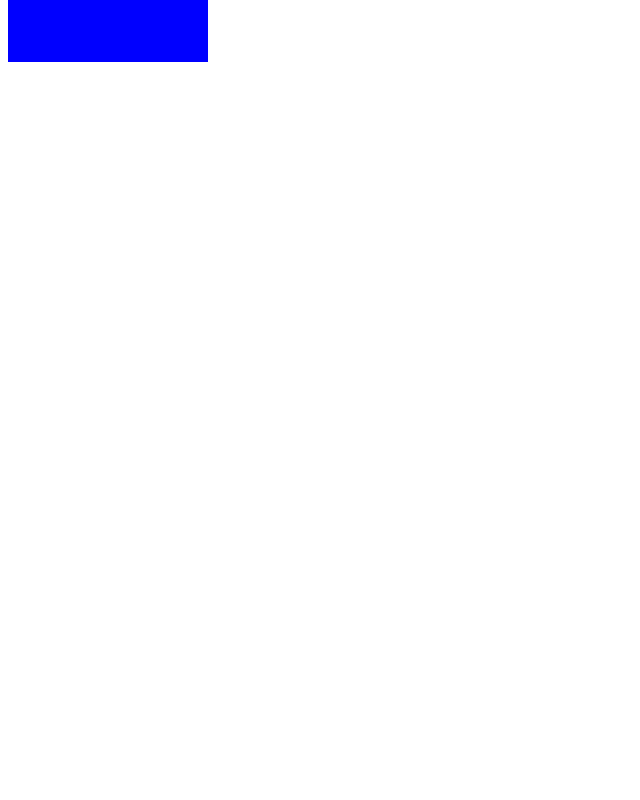
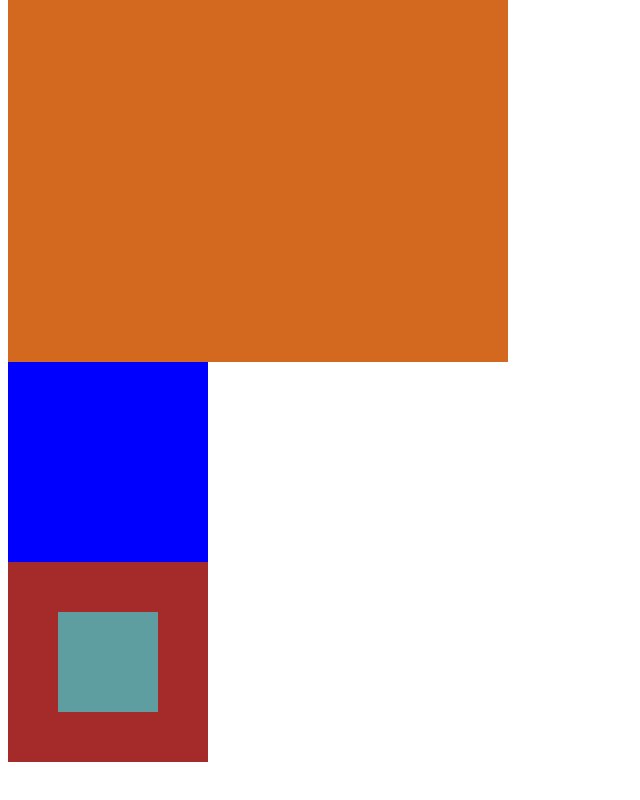
Before and after one commit to toombez/curseur-vif, a Vue app: page / in a window 1280 px wide. Shown: the part 646-1446 px from the top of the page, without its empty margins (0-640 px from the left). Before the commit the page ends 800 px from the top, so only its background shows below. Built offline with nearby package versions, Linux system fonts and the light colour scheme.

Commit message:
Add examples

```diff
--- a/src/App.vue
+++ b/src/App.vue
@@ -1,6 +1,7 @@
 <script setup lang="ts">
 import BorderCursor from './components/BorderCursor.vue';
 import CircleCursor from './components/CircleCursor.vue';
+import DefaultCursor from './components/DefaultCursor.vue';
 import SquareCursor from './components/SquareCursor.vue';
 import TheCursor from './components/TheCursor.vue';
 </script>
@@ -22,15 +23,36 @@ import TheCursor from './components/TheCursor.vue';
             </div>
         </div>
 
-        <div style="width: 200px; aspect-ratio: 1; background-color: blue;"
+        <div
+            :class="[$style.square, $style['outer-square']]"
+        >
+
+        </div>
+
+        <div
+            style="width: 200px; aspect-ratio: 1; background-color: blue;"
             v-cursor="{ attrs: {}, component: CircleCursor }"
-        ></div>
+        >
+        </div>
 
-        <TheCursor />
+        <div
+            style="width: 200px; aspect-ratio: 1; background-color: brown;"
+            :class="$style.square"
+            v-cursor-hover="'scale'"
+        >
+            <div style="width: 100px; aspect-ratio: 1; background-color: cadetblue"></div>
+        </div>
+
+        <TheCursor>
+            <DefaultCursor />
+        </TheCursor>
     </main>
 </template>
 
 <style module>
+html {
+    height: 1000vh;
+}
 .square {
     display: flex;
     justify-content: center;
--- /dev/null
+++ b/src/components/DefaultCursor.vue
@@ -0,0 +1,26 @@
+<script setup lang="ts">
+import { useCurseur } from '@/composables/useCurseur';
+import { computed } from 'vue';
+
+const api = useCurseur()
+
+const isScale = computed(() => api.hoveredElementKey.value === 'scale')
+</script>
+
+<template>
+    <div :class="[$style.cursor, { [$style.scale]: isScale }]">
+    </div>
+</template>
+
+<style module>
+.cursor {
+    transition: scale 0.2s ease-in-out;
+    width: 50px;
+    height: 50px;
+    border-radius: 100%;
+    border: 1px solid black;
+}
+.scale {
+    scale: 4;
+}
+</style>
```
